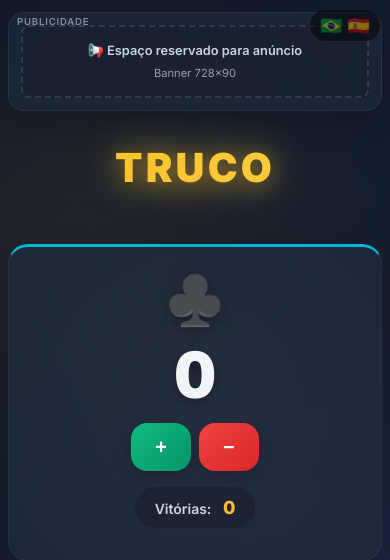
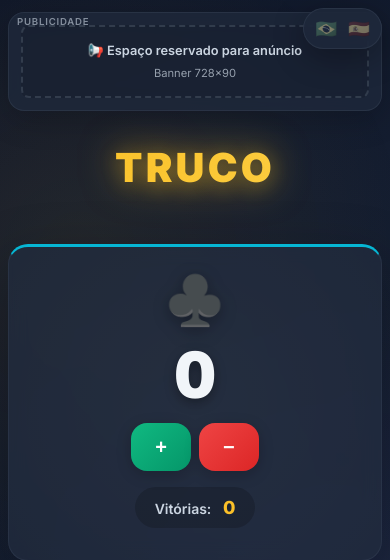
Before and after one commit to denisms7/truco, a Django app: page / in a window 390 px wide. Shown: the top 560 px of the page. Run offline with Django 5.2, Linux system fonts and the light colour scheme.

Commit message:
improve: melhorado design do seletor de idiomas
- Criado arquivo CSS dedicado language-switcher.css
- Removidos inline styles em favor de classes CSS
- Aplicado glassmorphism matching com design do site
- Adicionados efeitos de hover e transições suaves
- Implementada animação de pulso no idioma ativo
- Melhorada acessibilidade com aria-labels traduzidos
- Adicionada responsividade completa para mobile
- Integrado visual com cores e estilos do tema

Melhorias visuais:
- Background com backdrop-filter blur e transparência
- Border com efeito de brilho no hover
- Ícones com escala e filtro grayscale/colorido
- Animação pulse no idioma ativo
- Transições suaves em todos os estados

🤖 Generated with [Claude Code](https://claude.com/claude-code)

Co-Authored-By: Claude Sonnet 4.5 <noreply@anthropic.com>

```diff
--- a/app/templates/base.html
+++ b/app/templates/base.html
@@ -63,6 +63,7 @@
     <link rel="stylesheet" href="{% static 'css/grid.css' %}">
     <link rel="stylesheet" href="{% static 'css/btn.css' %}">
     <link rel="stylesheet" href="{% static 'css/winner.css' %}">
+    <link rel="stylesheet" href="{% static 'css/language-switcher.css' %}">
     <link rel="stylesheet" href="{% static 'css/main.css' %}">
 
     {% block extra_head %}{% endblock %}
--- a/score/templates/score/index.html
+++ b/score/templates/score/index.html
@@ -9,14 +9,16 @@
 <div id="confetti" class="confetti"></div>
 
 <!-- Language Switcher -->
-<div style="position: fixed; top: 10px; right: 10px; z-index: 1000;">
-    <div style="display: flex; gap: 5px; background: rgba(0,0,0,0.5); padding: 5px 10px; border-radius: 20px;">
+<div class="language-switcher">
+    <div class="language-switcher-container">
         <a href="{% url 'score:set_language' %}?lang=pt-br"
-           style="text-decoration: none; font-size: 18px; {% if LANGUAGE_CODE == 'pt-br' %}opacity: 1;{% else %}opacity: 0.5;{% endif %}"
-           title="Português">🇧🇷</a>
+           class="language-link {% if LANGUAGE_CODE == 'pt-br' %}active{% endif %}"
+           title="Português"
+           aria-label="{% trans 'Mudar para Português' %}">🇧🇷</a>
         <a href="{% url 'score:set_language' %}?lang=es"
-           style="text-decoration: none; font-size: 18px; {% if LANGUAGE_CODE == 'es' %}opacity: 1;{% else %}opacity: 0.5;{% endif %}"
-           title="Español">🇪🇸</a>
+           class="language-link {% if LANGUAGE_CODE == 'es' %}active{% endif %}"
+           title="Español"
+           aria-label="{% trans 'Mudar para Espanhol' %}">🇪🇸</a>
     </div>
 </div>
 
--- /dev/null
+++ b/static/css/language-switcher.css
@@ -0,0 +1,134 @@
+/* ===== Language Switcher ===== */
+.language-switcher {
+    position: fixed;
+    top: 1rem;
+    right: 1rem;
+    z-index: 1000;
+}
+
+.language-switcher-container {
+    display: flex;
+    gap: 0.5rem;
+    background: var(--card-bg);
+    backdrop-filter: blur(10px);
+    border: 1px solid var(--card-border);
+    padding: 0.5rem 0.75rem;
+    border-radius: 2rem;
+    box-shadow: 0 8px 32px rgba(0, 0, 0, 0.3);
+    transition: all 0.3s ease;
+}
+
+.language-switcher-container:hover {
+    box-shadow: 0 12px 40px rgba(0, 0, 0, 0.4);
+    border-color: rgba(251, 191, 36, 0.3);
+}
+
+.language-link {
+    display: inline-flex;
+    align-items: center;
+    justify-content: center;
+    text-decoration: none;
+    font-size: 1.5rem;
+    width: 2.5rem;
+    height: 2.5rem;
+    border-radius: 50%;
+    transition: all 0.3s ease;
+    position: relative;
+    filter: grayscale(70%);
+    opacity: 0.5;
+}
+
+.language-link::before {
+    content: '';
+    position: absolute;
+    inset: -2px;
+    border-radius: 50%;
+    background: linear-gradient(135deg, var(--primary) 0%, var(--primary-hover) 100%);
+    opacity: 0;
+    transition: opacity 0.3s ease;
+    z-index: -1;
+}
+
+.language-link:hover {
+    transform: scale(1.15);
+    filter: grayscale(0%);
+    opacity: 0.8;
+}
+
+.language-link.active {
+    filter: grayscale(0%);
+    opacity: 1;
+    transform: scale(1.1);
+}
+
+.language-link.active::before {
+    opacity: 0.3;
+}
+
+.language-link.active:hover {
+    transform: scale(1.2);
+}
+
+/* Efeito de pulso no idioma ativo */
+@keyframes pulse {
+    0%, 100% {
+        box-shadow: 0 0 0 0 rgba(251, 191, 36, 0.4);
+    }
+    50% {
+        box-shadow: 0 0 0 8px rgba(251, 191, 36, 0);
+    }
+}
+
+.language-link.active {
+    animation: pulse 2s ease-in-out infinite;
+}
+
+/* Responsive - Mobile */
+@media (max-width: 768px) {
+    .language-switcher {
+        top: 0.75rem;
+        right: 0.75rem;
+    }
+
+    .language-switcher-container {
+        padding: 0.4rem 0.6rem;
+        gap: 0.4rem;
+    }
+
+    .language-link {
+        font-size: 1.25rem;
+        width: 2rem;
+        height: 2rem;
+    }
+
+    .language-link:hover {
+        transform: scale(1.1);
+    }
+
+    .language-link.active {
+        transform: scale(1.05);
+    }
+
+    .language-link.active:hover {
+        transform: scale(1.15);
+    }
+}
+
+/* Extra small devices */
+@media (max-width: 480px) {
+    .language-switcher {
+        top: 0.5rem;
+        right: 0.5rem;
+    }
+
+    .language-switcher-container {
+        padding: 0.35rem 0.5rem;
+        gap: 0.3rem;
+    }
+
+    .language-link {
+        font-size: 1.1rem;
+        width: 1.75rem;
+        height: 1.75rem;
+    }
+}
```
Also changed, not shown: locale/es/LC_MESSAGES/django.po.
